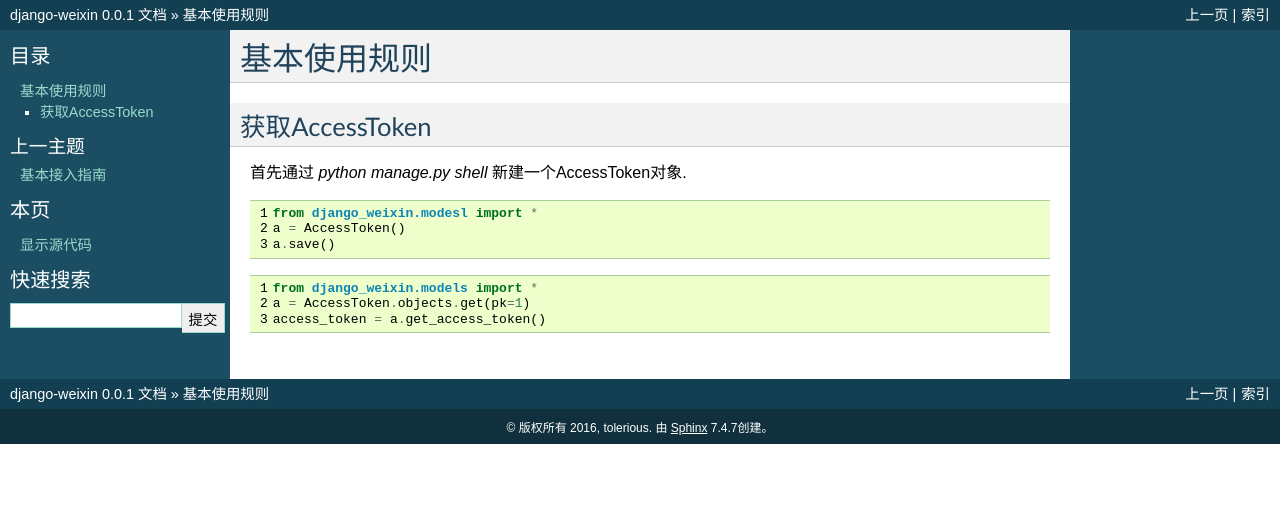
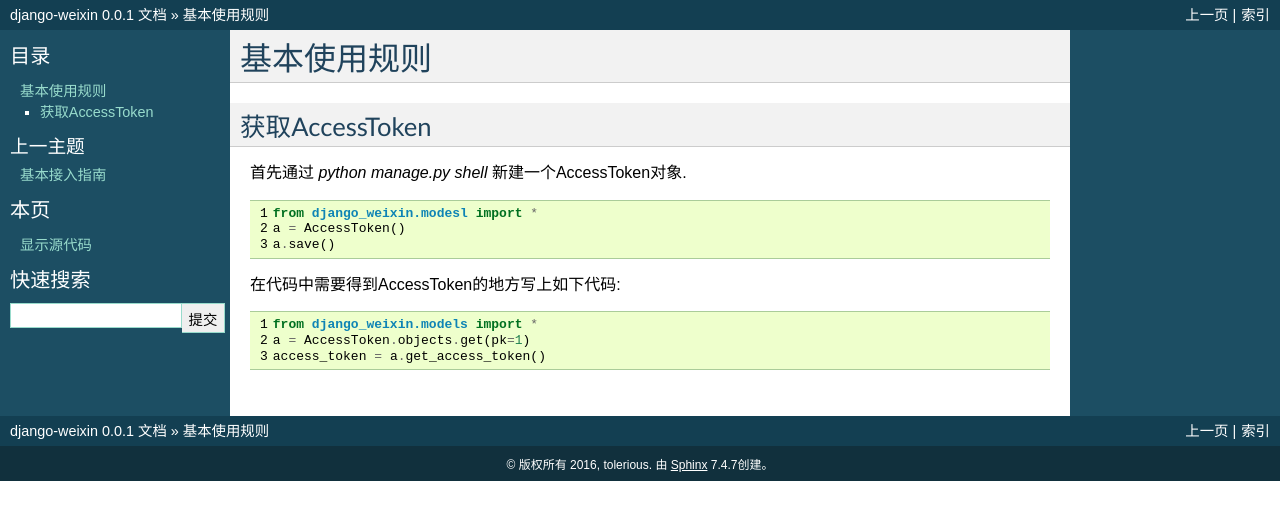
Before and after one commit to tolerious/django-wechat, a Sphinx documentation site: the page built from docs/source/usage.rst, in a window 1280 px wide. Shown: the top 520 px of the page. Built offline with Sphinx 7.4.7, drawn with Linux system fonts in a browser that asks for light colours; formulas are drawn with MathJax 3; some of the changed lines change nothing that is shown.

Commit message:
我们都是好孩子.  ;

```diff
--- a/docs/source/usage.rst
+++ b/docs/source/usage.rst
@@ -17,6 +17,7 @@
    a = AccessToken()
    a.save()
 
+在代码中需要得到AccessToken的地方写上如下代码:
 
 .. code-block:: python
    :linenos:
```
